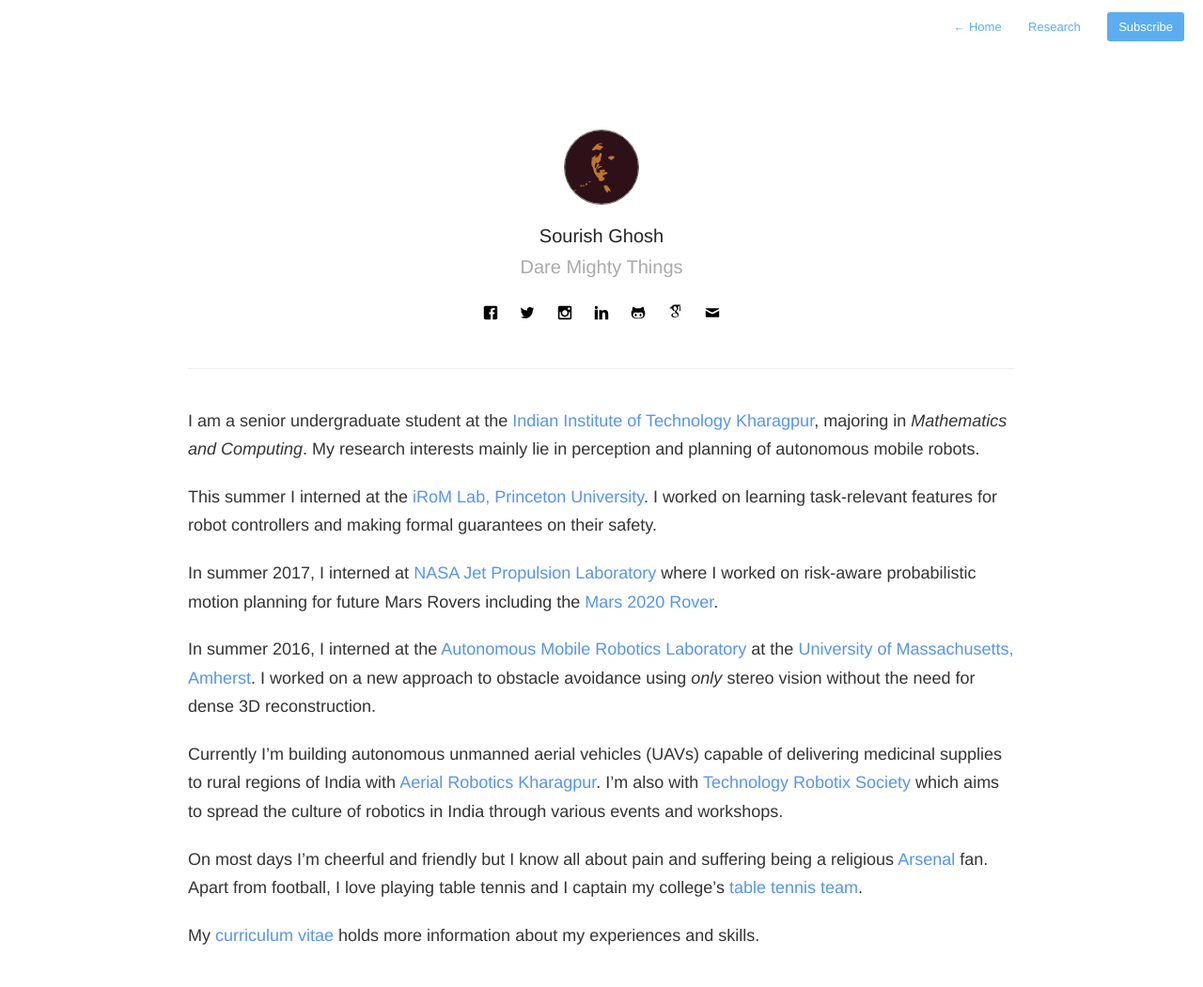
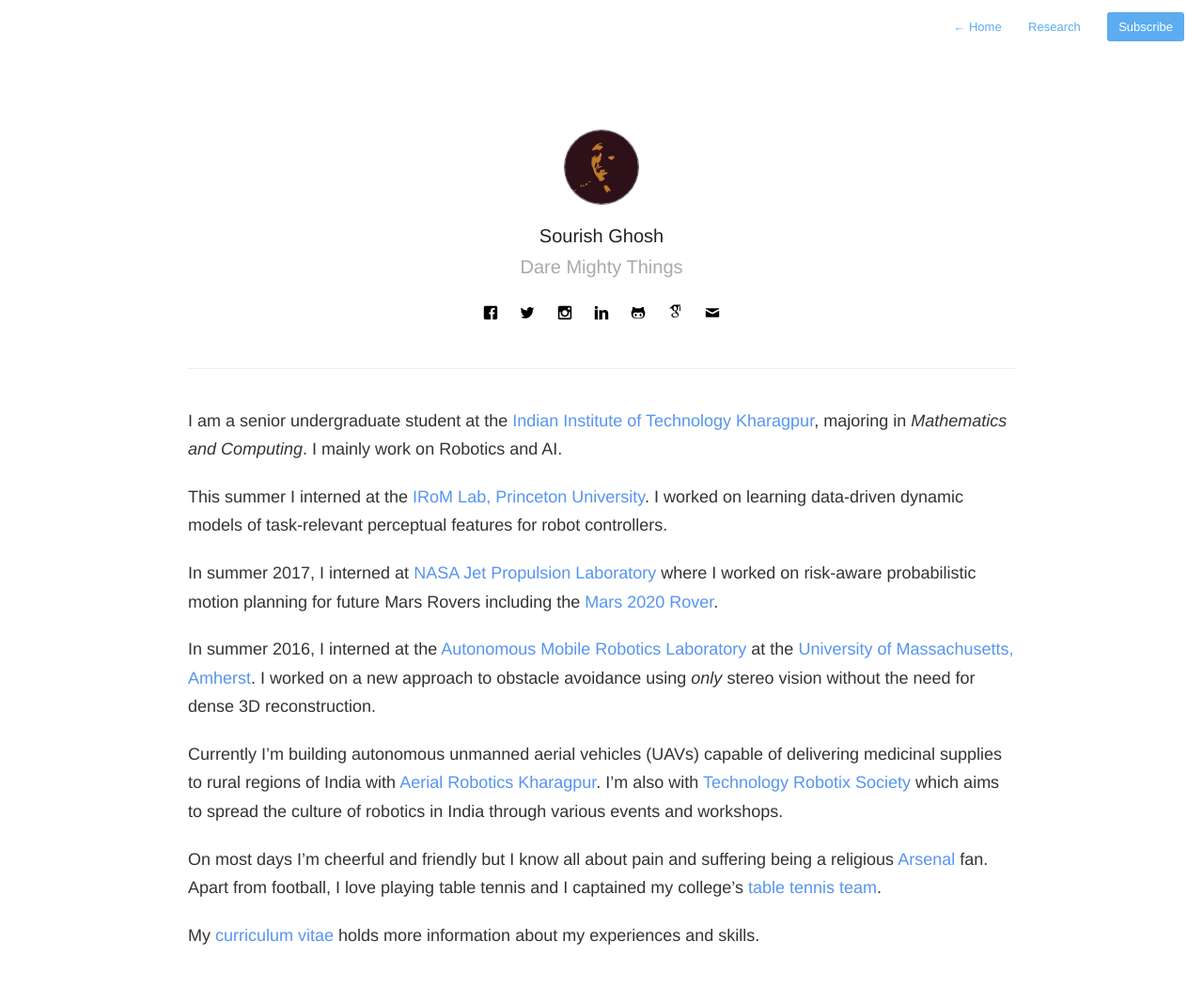
Before and after one commit to sourishg/sourishg.github.io, a Jekyll site: the page built from about.md, in a window 1280 px wide. Shown: the whole page at 94% size. Built offline with Jekyll 4.4.1, drawn with Linux system fonts in a browser that asks for light colours; nearby versions of some CDN libraries.

Commit message:
update about

```diff
--- a/about.md
+++ b/about.md
@@ -4,9 +4,9 @@
 profile: true
 ---
 
-I am a senior undergraduate student at the [Indian Institute of Technology Kharagpur](http://www.iitkgp.ac.in){:target="_blank"}, majoring in *Mathematics and Computing*. My research interests mainly lie in perception and planning of autonomous mobile robots.
+I am a senior undergraduate student at the [Indian Institute of Technology Kharagpur](http://www.iitkgp.ac.in){:target="_blank"}, majoring in *Mathematics and Computing*. I mainly work on Robotics and AI.
 
-This summer I interned at the [iRoM Lab, Princeton University](https://irom-lab.princeton.edu/). I worked on learning task-relevant features for robot controllers and making formal guarantees on their safety.
+This summer I interned at the [IRoM Lab, Princeton University](https://irom-lab.princeton.edu/). I worked on learning data-driven dynamic models of task-relevant perceptual features for robot controllers.
 
 In summer 2017, I interned at [NASA Jet Propulsion Laboratory](https://www.jpl.nasa.gov/){:target="_blank"} where I worked on risk-aware probabilistic motion planning for future Mars Rovers including the [Mars 2020 Rover](https://mars.nasa.gov/mars2020/){:target="_blank"}.
 
@@ -14,6 +14,6 @@
 
 Currently I'm building autonomous unmanned aerial vehicles (UAVs) capable of delivering medicinal supplies to rural regions of India with [Aerial Robotics Kharagpur](http://www.aerialroboticskgp.org/){:target="_blank"}. I'm also with [Technology Robotix Society](www.robotix.in){:target="_blank"} which aims to spread the culture of robotics in India through various events and workshops.
 
-On most days I'm cheerful and friendly but I know all about pain and suffering being a religious [Arsenal](https://www.youtube.com/watch?v=1pZIcO06x6w){:target="_blank"} fan. Apart from football, I love playing table tennis and I captain my college's [table tennis team](https://wiki.metakgp.org/w/Table_Tennis){:target="_blank"}.
+On most days I'm cheerful and friendly but I know all about pain and suffering being a religious [Arsenal](https://www.youtube.com/watch?v=1pZIcO06x6w){:target="_blank"} fan. Apart from football, I love playing table tennis and I captained my college's [table tennis team](https://wiki.metakgp.org/w/Table_Tennis){:target="_blank"}.
 
 My [curriculum vitae]({{ site.baseurl }}/cv.pdf) holds more information about my experiences and skills.
```
